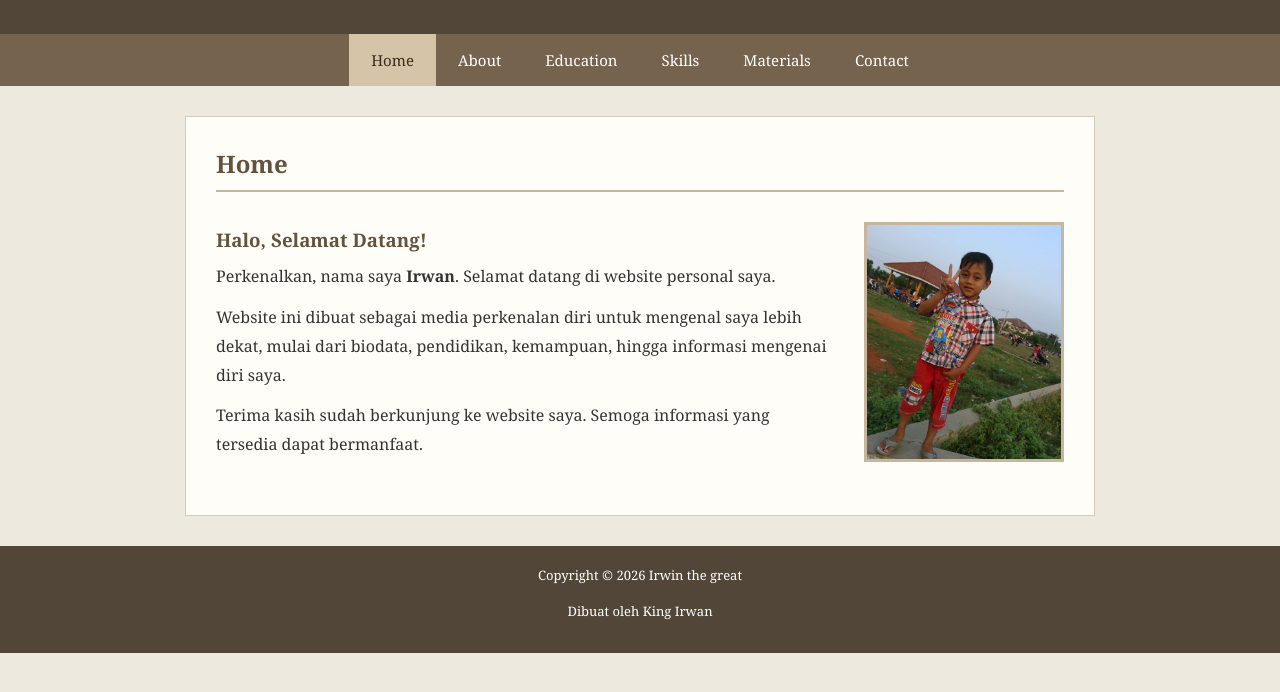
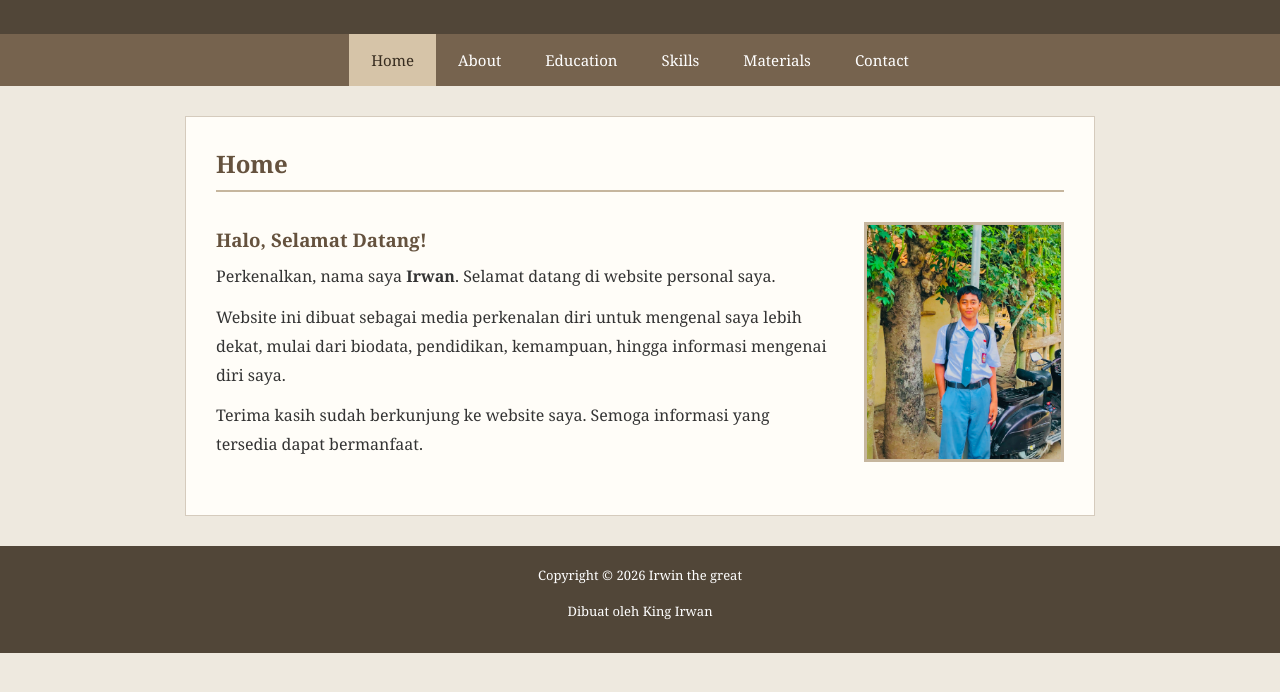
Before and after one commit to bimzztsr07-sys/Halaman-saya, a plain HTML site: page index.html in a window 1280 px wide. Shown: the part 104-796 px from the top of the page. Drawn offline with Linux system fonts and the light colour scheme.

Commit message:
Update index.html

```diff
--- a/index.html
+++ b/index.html
@@ -305,7 +305,7 @@
             </div>
 
             <div class="foto">
-                <img src="irwan.jpg" alt="Foto Saya">
+                <img src="i.jpg" alt="Foto Saya">
             </div>
         </div>
     </section>
```
